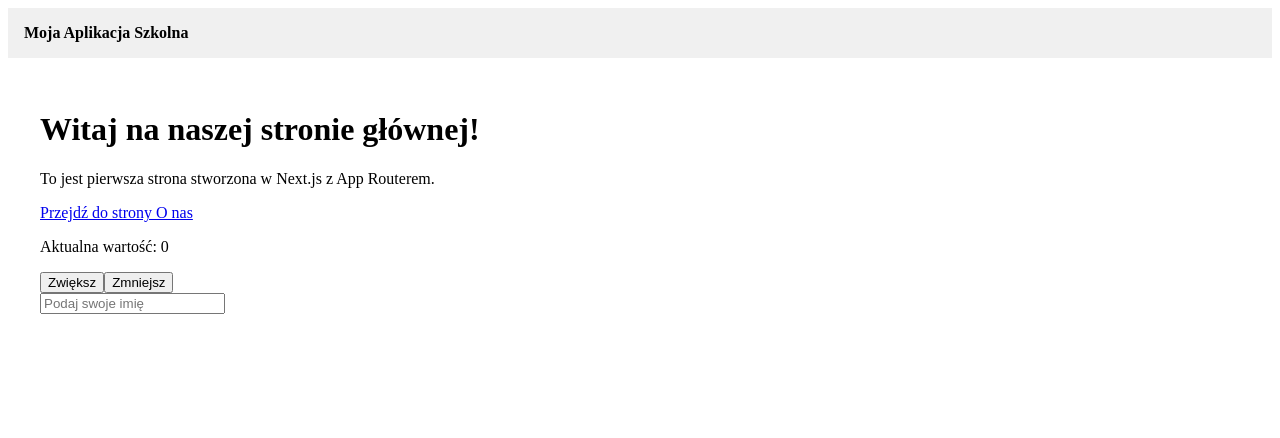
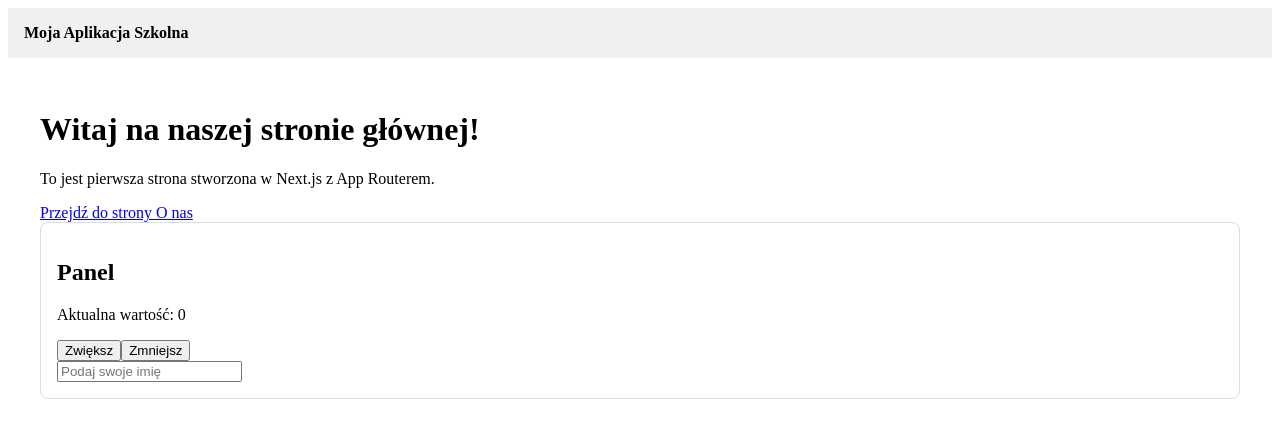
Before and after one commit to Aregda2143/next-2026-27-4C1-AH, a Next.js app: page / in a window 1280 px wide. Shown: the top 438 px of the page. Built offline with nearby package versions, Linux system fonts and the light colour scheme.

Commit message:
Dashboard

```diff
--- a/src/app/page.js
+++ b/src/app/page.js
@@ -1,7 +1,5 @@
 import Link from 'next/link';
-import Counter from '@/components/Counter';
-
-import GreetingForm from '@/components/GreetingForm';
+import Dashboard from '@/components/Dashboard';
 
 export default function HomePage() {
   return (
@@ -9,8 +7,7 @@ export default function HomePage() {
       <h1>Witaj na naszej stronie głównej!</h1>
       <p>To jest pierwsza strona stworzona w Next.js z App Routerem.</p>
       <Link href="/about">Przejdź do strony O nas</Link>
-      <Counter />
-      <GreetingForm />
+      <Dashboard />
     </main>
   );
 }
--- /dev/null
+++ b/src/components/Dashboard.js
@@ -0,0 +1,12 @@
+import Counter from './Counter';
+import GreetingForm from './GreetingForm';
+
+export default function Dashboard() {
+  return (
+    <section style={{ border: '1px solid #ddd', borderRadius: 8, padding: '1rem' }}>
+      <h2>Panel</h2>
+      <Counter />
+      <GreetingForm />
+    </section>
+  );
+}
```
